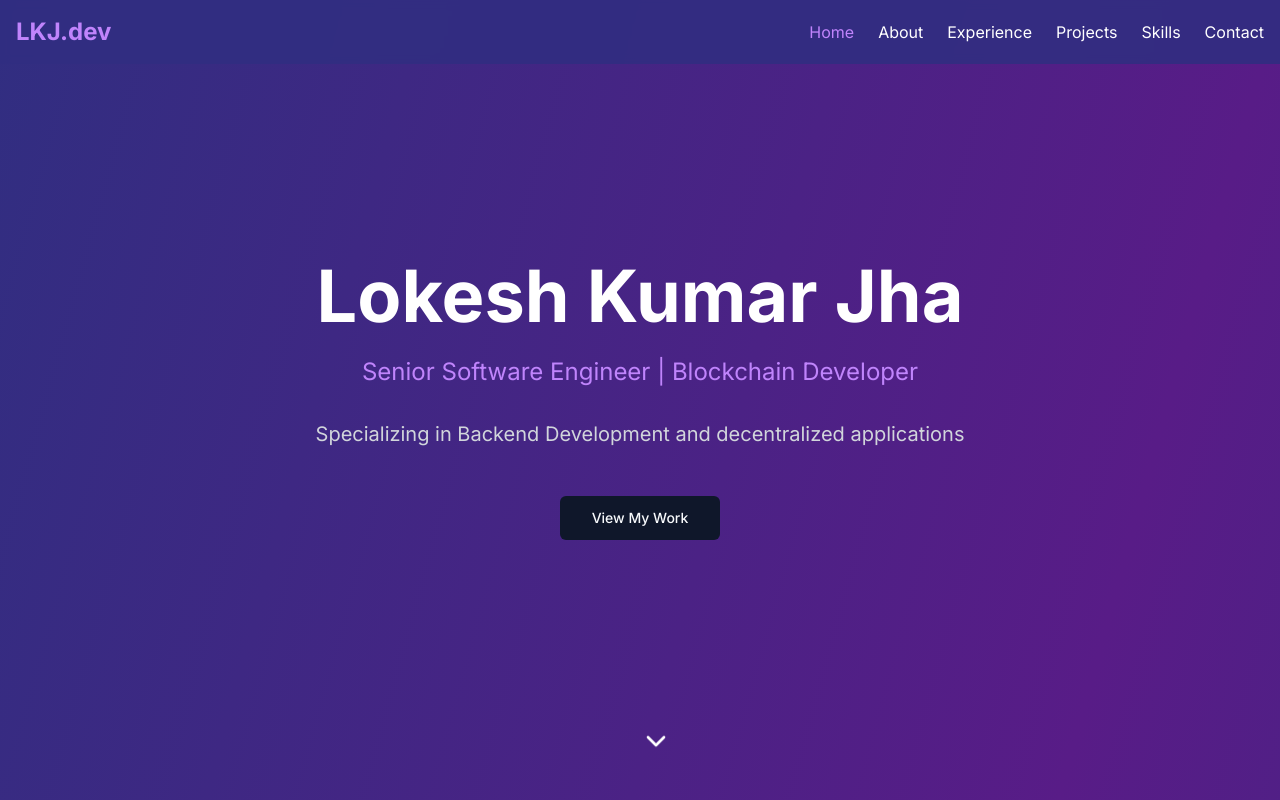
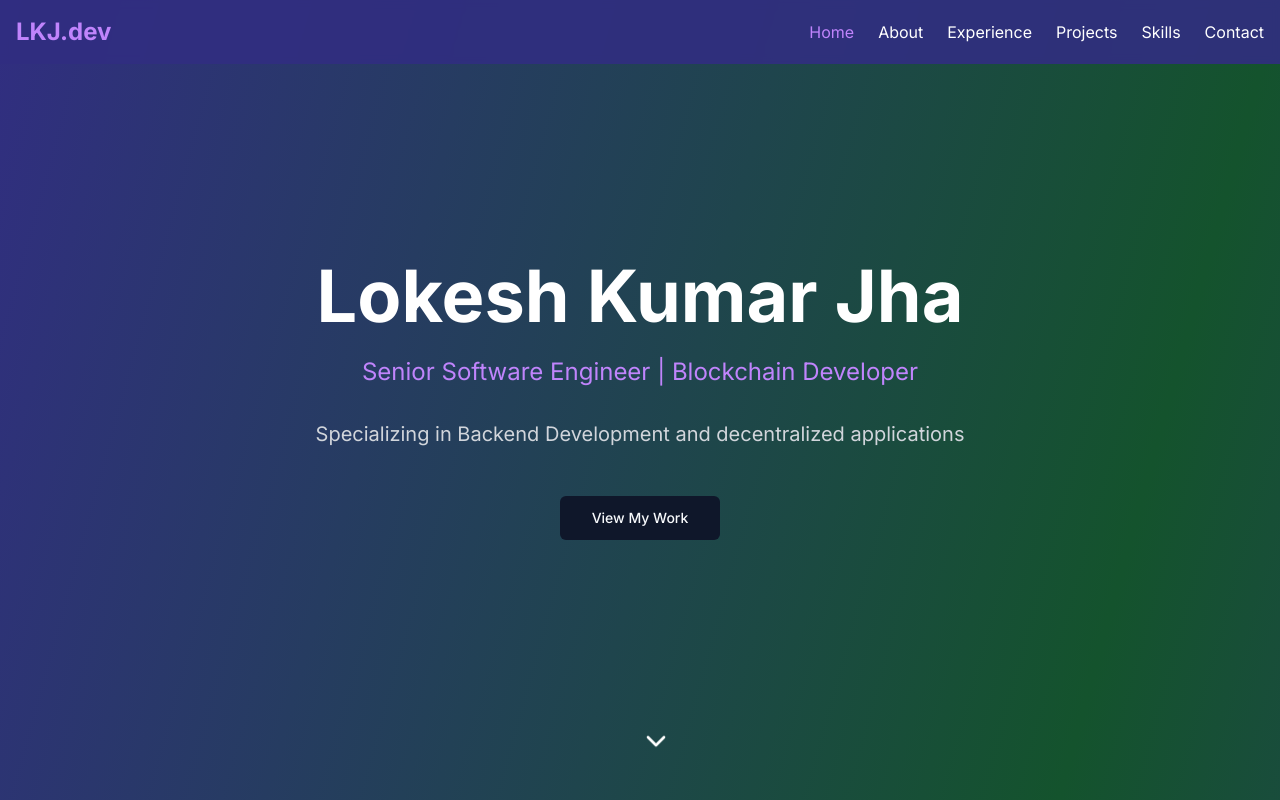
Before and after one commit to lokesh1jha/lokeshjha_portfolio, a Next.js app: page / in a window 1280 px wide. Shown: the top 800 px of the page. Built offline with nearby package versions, Linux system fonts and the light colour scheme.

Commit message:
bg color changed

```diff
--- a/src/app/page.tsx
+++ b/src/app/page.tsx
@@ -104,7 +104,7 @@
   ]
 
   return (
-    <div className="min-h-screen bg-gradient-to-br from-indigo-900 via-purple-900 to-indigo-900 text-white">
+    <div className="min-h-screen bg-gradient-to-br from-indigo-900 via-green-900 to-indigo-900 text-white">
       {/* Navigation */}
       <nav className="fixed top-0 left-0 right-0 z-50 bg-indigo-900 bg-opacity-90 backdrop-blur-sm">
         <div className="container mx-auto px-4 py-4">
```
